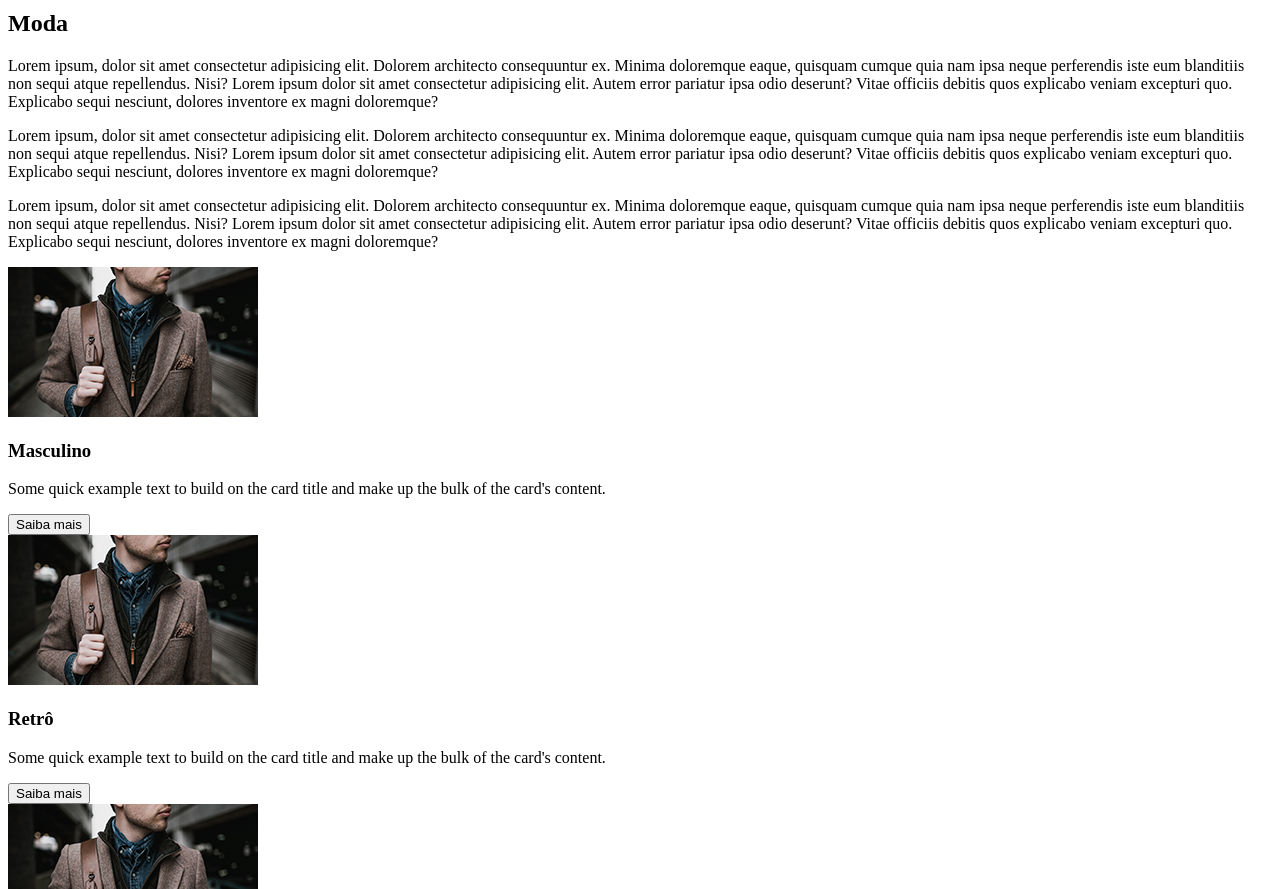
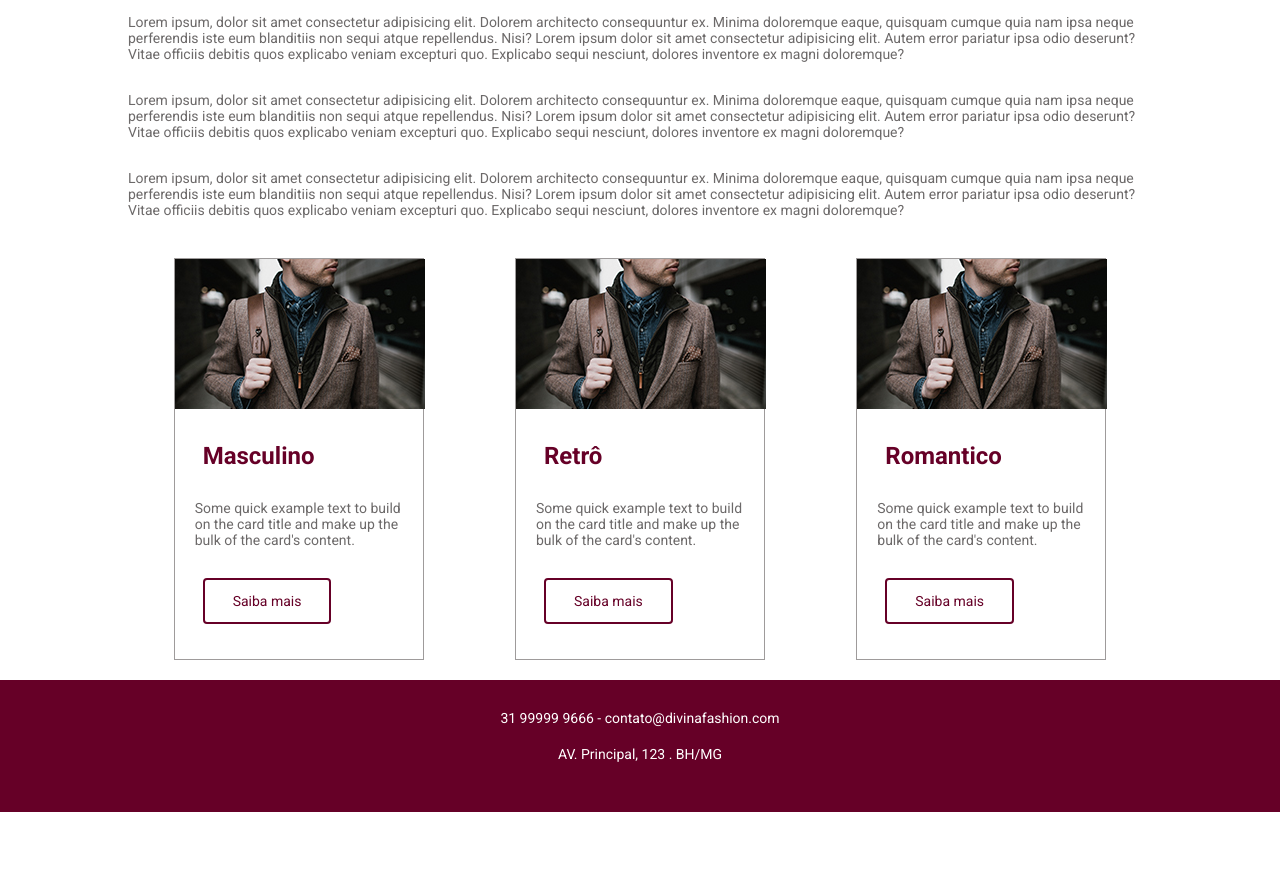
Before and after one commit to geisabitt/divina-moda, a plain HTML site: page index.html in a window 1280 px wide. Shown: the part 558-1447 px from the top of the page. After the commit the page ends 1370 px from the top, so only its background shows below. Drawn offline with Linux system fonts and the light colour scheme.

Commit message:
feat(home): Added style desktop

```diff
--- /dev/null
+++ b/css/home.style.css
@@ -0,0 +1,44 @@
+nav {
+  justify-content: space-between;
+  align-items: center;
+}
+ul {
+  display: flex;
+  gap: 20px;
+}
+header img {
+  width: 100%;
+}
+#modaHistory {
+  flex-direction: column;
+  gap: 30px;
+}
+.card-container {
+  display: flex;
+  margin: 0 auto;
+  flex-wrap: wrap;
+  justify-content: space-between;
+}
+.card {
+  border: 1px solid #9e9b9b;
+  width: 250px;
+}
+.card h2 {
+  margin-left: 28px;
+  padding: 30px 0;
+}
+.card p {
+  margin: 0 20px 30px;
+}
+.card-description .btn-line {
+  margin: 0 28px 35px;
+}
+footer {
+  padding: 30px;
+  text-align: center;
+  background-color: #660027;
+}
+footer p {
+  color: #fff;
+  margin-bottom: 20px;
+}
--- /dev/null
+++ b/css/style.css
@@ -0,0 +1,34 @@
+@import url("https://fonts.googleapis.com/css2?family=Roboto:wght@400;700&display=swap");
+* {
+  margin: 0;
+  padding: 0;
+  box-sizing: border-box;
+  font-family: "Roboto", sans-serif;
+  font-size: 14px;
+  text-decoration: none;
+  list-style-type: none;
+  color: #6c6969;
+}
+.container {
+  width: 80%;
+  display: flex;
+  padding: 20px 0;
+  margin: 0 auto;
+}
+h1,
+h2 {
+  color: #660027;
+}
+h1 {
+  font-size: 36px;
+}
+h2 {
+  font-size: 24px;
+}
+.btn-line {
+  padding: 13px 28px;
+  color: #660027;
+  background-color: #fff;
+  border: 2px solid #660027;
+  border-radius: 4px;
+}
--- a/index.html
+++ b/index.html
@@ -3,21 +3,23 @@
   <head>
     <meta charset="UTF-8" />
     <meta name="viewport" content="width=device-width, initial-scale=1.0" />
+    <link rel="stylesheet" href="./css/style.css" />
+    <link rel="stylesheet" href="./css/home.style.css" />
     <title>Divina Moda</title>
   </head>
   <body>
-    <nav>
+    <nav class="container">
       <img src="../assets/logo1.png" alt="Brand Divina Moda" />
       <ul>
-        <li><a href="index.html"></a>Home</li>
-        <li><a href="contact.html"></a>Contato</li>
+        <li><a href="index.html">Home</a></li>
+        <li><a href="contact.html">Contato</a></li>
       </ul>
     </nav>
-    <header>
+    <header class="container">
       <img src="../assets/banner-home1.png" alt="Slide Conceitual de Moda" />
     </header>
-    <section id="modaHistory">
-      <h2>Moda</h2>
+    <section id="modaHistory" class="container">
+      <h1>Moda</h1>
       <p>
         Lorem ipsum, dolor sit amet consectetur adipisicing elit. Dolorem
         architecto consequuntur ex. Minima doloremque eaque, quisquam cumque
@@ -46,19 +48,19 @@
         inventore ex magni doloremque?
       </p>
     </section>
-    <section id="modaStyle">
+    <section id="modaStyle" class="container">
       <div class="card-container">
         <div class="card">
           <div class="card-top">
             <img src="../assets/masc1.png" alt="Homem Estiloso" />
           </div>
           <div class="card-description">
-            <h3>Masculino</h3>
+            <h2>Masculino</h2>
             <p>
               Some quick example text to build on the card title and make up the
               bulk of the card's content.
             </p>
-            <button>Saiba mais</button>
+            <button class="btn-line">Saiba mais</button>
           </div>
         </div>
       </div>
@@ -68,12 +70,12 @@
             <img src="../assets/masc1.png" alt="Homem de estilo retrô" />
           </div>
           <div class="card-description">
-            <h3>Retrô</h3>
+            <h2>Retrô</h2>
             <p>
               Some quick example text to build on the card title and make up the
               bulk of the card's content.
             </p>
-            <button>Saiba mais</button>
+            <button class="btn-line">Saiba mais</button>
           </div>
         </div>
       </div>
@@ -83,12 +85,12 @@
             <img src="../assets/masc1.png" alt="Homem de estilo romântico" />
           </div>
           <div class="card-description">
-            <h3>Romantico</h3>
+            <h2>Romantico</h2>
             <p>
               Some quick example text to build on the card title and make up the
               bulk of the card's content.
             </p>
-            <button>Saiba mais</button>
+            <button class="btn-line">Saiba mais</button>
           </div>
         </div>
       </div>
```
